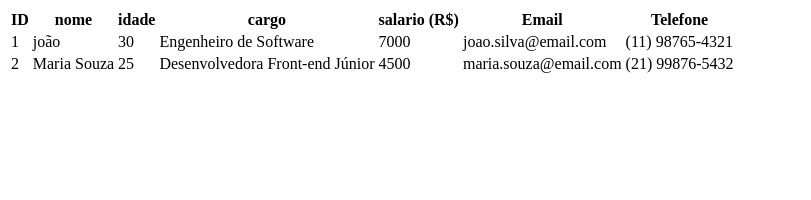
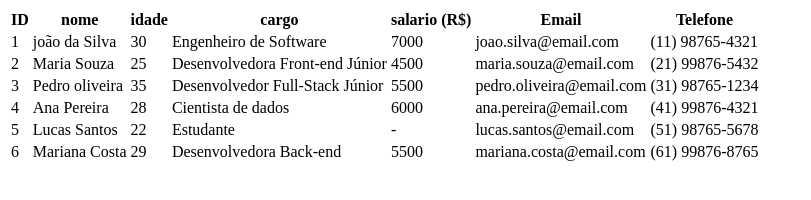
Before and after one commit to LuanPazos/FUNDAMENTOS-DO-HTML, a plain HTML site: page Exercicio4-tabela/index.html in a window 1280 px wide. Shown: the whole page, without its empty margins (0-811 px from the left). Drawn offline with Linux system fonts and the light colour scheme.

Commit message:
Update index.html
Finalização do Exercicio 4

```diff
--- a/Exercicio4-tabela/index.html
+++ b/Exercicio4-tabela/index.html
@@ -22,7 +22,7 @@
     <tbody>
       <tr>
         <td>1</td>
-        <td>joão</td>
+        <td>joão da Silva</td>
         <td>30</td>
         <td>Engenheiro de Software</td>
         <td>7000</td>
@@ -38,10 +38,42 @@
         <td>maria.souza@email.com</td>
         <td>(21) 99876-5432</td>
       </tr>
-      <tr></tr>
-      <tr></tr>
-      <tr></tr>
-      <tr></tr>
+      <tr>
+        <td>3</td>
+        <td>Pedro oliveira</td>
+        <td>35</td>
+        <td>Desenvolvedor Full-Stack Júnior</td>
+        <td>5500</td>
+        <td>pedro.oliveira@email.com</td>
+        <td>(31) 98765-1234</td>
+      </tr>
+      <tr>
+        <td>4</td>
+        <td>Ana Pereira</td>
+        <td>28</td>
+        <td>Cientista de dados</td>
+        <td>6000</td>
+        <td>ana.pereira@email.com</td>
+        <td>(41) 99876-4321</td>
+      </tr>
+      <tr>
+        <td>5</td>
+        <td>Lucas Santos</td>
+        <td>22</td>
+        <td>Estudante</td>
+        <td>-</td>
+        <td>lucas.santos@email.com</td>
+        <td>(51) 98765-5678</td>
+      </tr>
+      <tr>
+        <td>6</td>
+        <td>Mariana Costa</td>
+        <td>29</td>
+        <td>Desenvolvedora Back-end</td>
+        <td>5500</td>
+        <td>mariana.costa@email.com</td>
+        <td>(61) 99876-8765</td>
+      </tr>
     </tbody>
   </table>
 </body>
```
